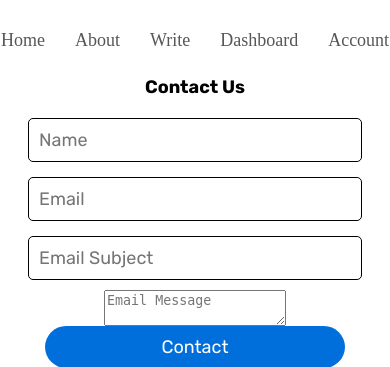
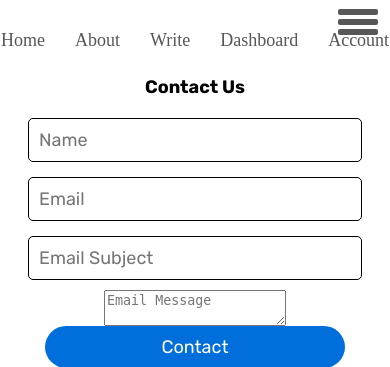
Before and after one commit to Dlang-max/AutoBlog_Django_App, a Django app: page /contact/ in a window 390 px wide. Shown: the top 367 px of the page. Run offline with Django 4.2, Linux system fonts and the light colour scheme; the visitor is signed in with stand-in values (Sample User, id 1); parts of the project's set-up code (start-up, migrations or seed data) failed here and were passed over.

Commit message:
first attempt a mobile navbar

```diff
--- a/mysite/autoblog/static/autoblog/style.css
+++ b/mysite/autoblog/static/autoblog/style.css
@@ -22,9 +22,40 @@ body::after {
 }
 
 
+
+
+
+
+
 /*
 * Navigation Bar
 */
+/* .hidden-desktop {
+    display: none;
+} */
+
+.hamburger {
+    position: absolute;
+    width: 50px;
+    height: 30px;
+    margin-top: 7px;
+    margin-right: 7px;
+    right: 0;
+    top: 0;
+    display: flex;
+    flex-direction: column;
+    justify-content: center;
+    align-items: center;
+}
+
+.hamburger span {
+    width: 40px;
+    height: 7px;
+    margin: 2px;
+    border-radius: 2px;
+    background-color: rgb(87, 87, 87);
+}
+
 #navbar {
     margin-bottom: 10px;
     overflow: hidden;
@@ -56,6 +87,11 @@ body::after {
     transition: 500ms;
     color: black;
 }
+
+
+
+
+
 
 
 /*
--- a/mysite/autoblog/templates/autoblog/base.html
+++ b/mysite/autoblog/templates/autoblog/base.html
@@ -15,6 +15,11 @@
 </head>
 
 <body>
+    <div class="hamburger hidden-desktop">
+        <span></span>
+        <span></span>
+        <span></span>
+    </div>
     <div id="nav-container">
         <nav id="navbar">
             <ul id="nav-links">
```
